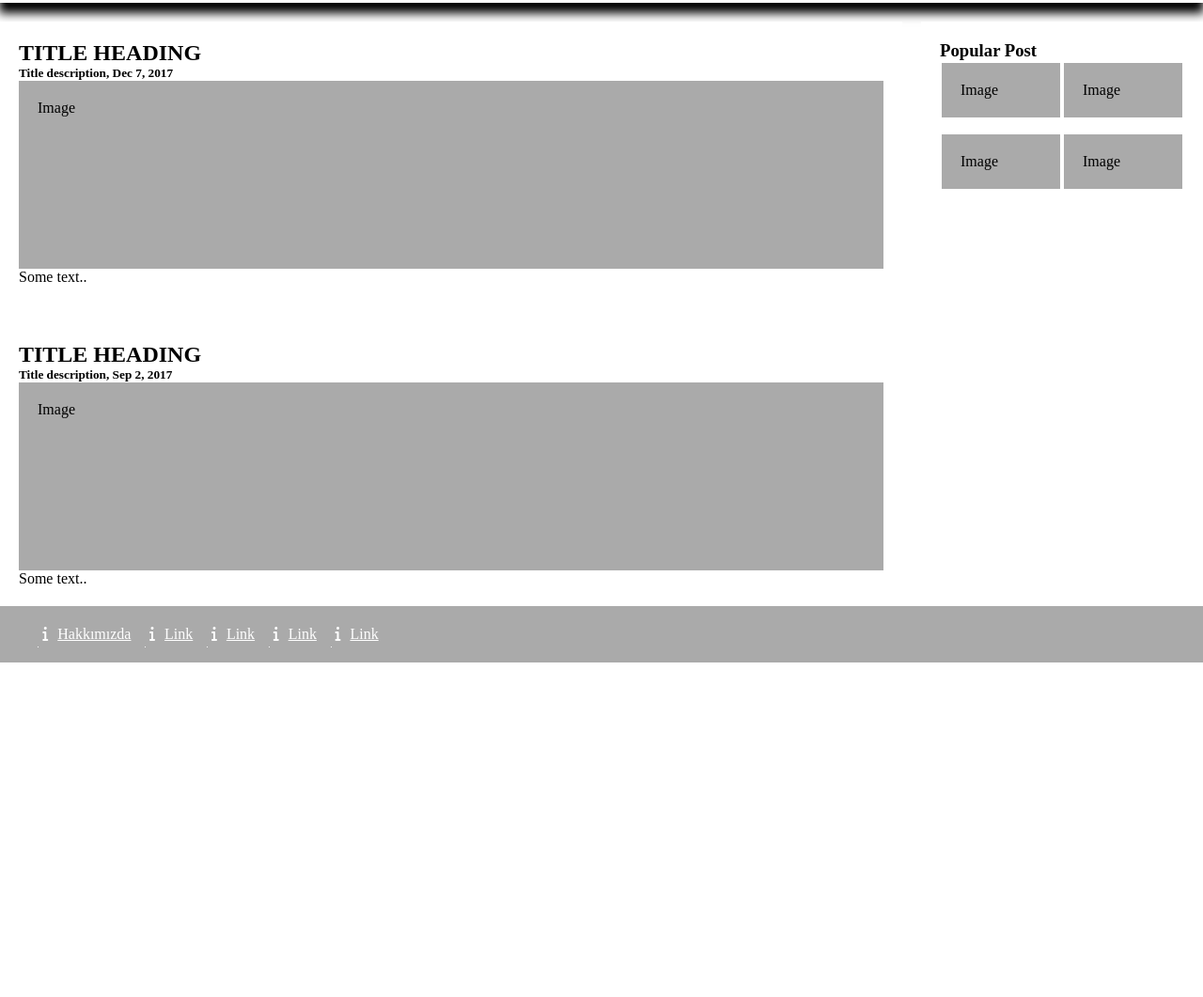
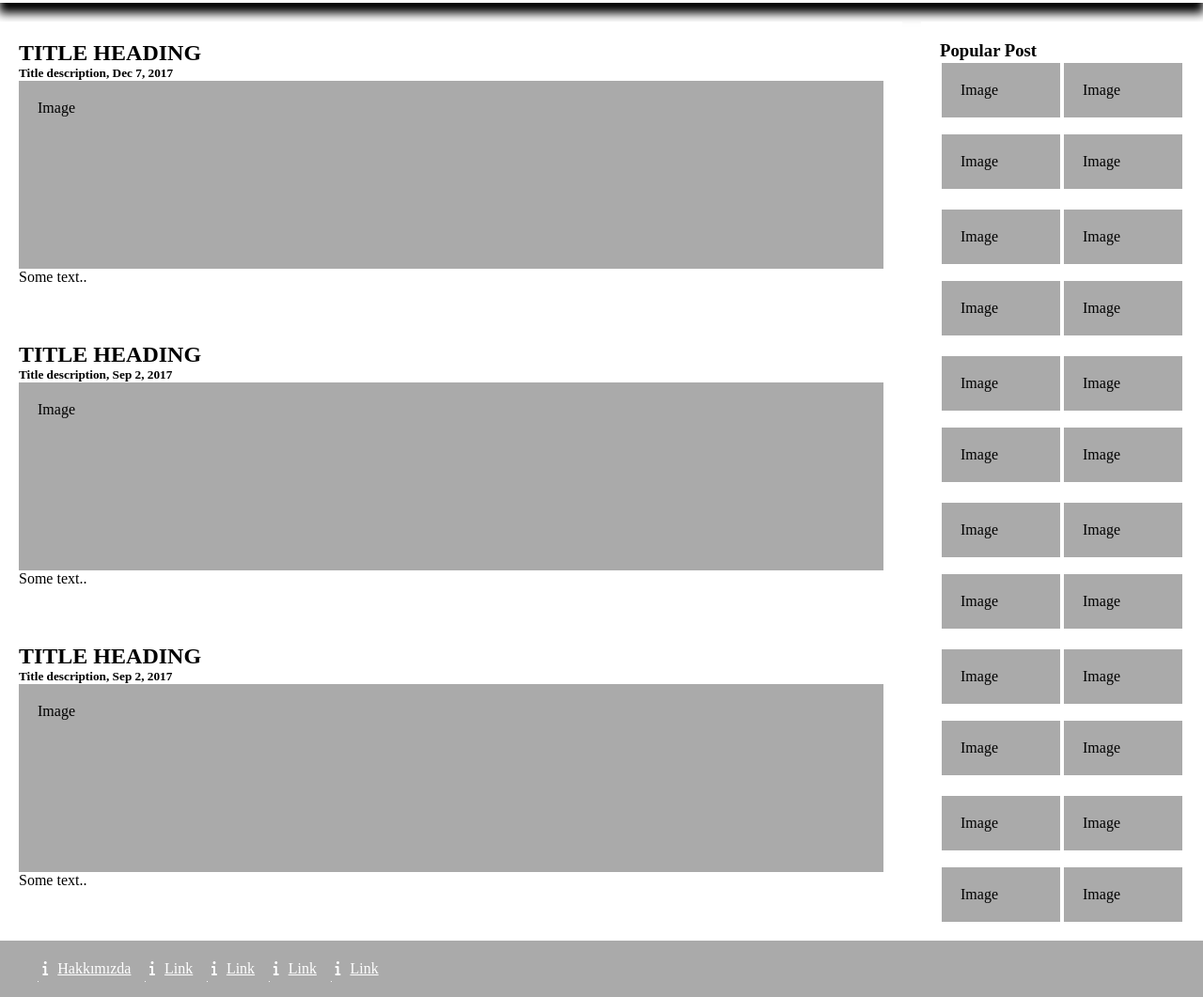
Before and after one commit to dasgrau/blog-website, a website: page public/index.html in a window 1280 px wide. Shown: the part 172-1233 px from the top of the page at 94% size. Before the commit the page ends 877 px from the top, so only its background shows below. Drawn offline with Linux system fonts and the light colour scheme.

Commit message:
son güncelleme
güzel oldu

```diff
--- a/public/index.html
+++ b/public/index.html
@@ -70,6 +70,12 @@
                     <div class="fakeimg" style="height:200px;">Image</div>
                     <p>Some text..</p>
                 </div>
+                <div class="card">
+                  <h2>TITLE HEADING</h2>
+                  <h5>Title description, Sep 2, 2017</h5>
+                  <div class="fakeimg" style="height:200px;">Image</div>
+                  <p>Some text..</p>
+              </div>
             </div>
             <div class="rightcolumn">
                 <div class="card">
@@ -82,6 +88,46 @@
                         <div class="fakeimg">Image</div><br>
                         <div class="fakeimg">Image</div><br>
                     </div>
+                    <div class="popular1">
+                      <div class="fakeimg">Image</div><br>
+                      <div class="fakeimg">Image</div><br>
+                  </div>
+                  <div class="popular2">
+                      <div class="fakeimg">Image</div><br>
+                      <div class="fakeimg">Image</div><br>
+                  </div>
+                  <div class="popular1">
+                    <div class="fakeimg">Image</div><br>
+                    <div class="fakeimg">Image</div><br>
+                </div>
+                <div class="popular2">
+                    <div class="fakeimg">Image</div><br>
+                    <div class="fakeimg">Image</div><br>
+                </div>
+                <div class="popular1">
+                  <div class="fakeimg">Image</div><br>
+                  <div class="fakeimg">Image</div><br>
+              </div>
+              <div class="popular2">
+                  <div class="fakeimg">Image</div><br>
+                  <div class="fakeimg">Image</div><br>
+              </div>
+              <div class="popular1">
+                <div class="fakeimg">Image</div><br>
+                <div class="fakeimg">Image</div><br>
+            </div>
+            <div class="popular2">
+                <div class="fakeimg">Image</div><br>
+                <div class="fakeimg">Image</div><br>
+            </div>
+            <div class="popular1">
+              <div class="fakeimg">Image</div><br>
+              <div class="fakeimg">Image</div><br>
+          </div>
+          <div class="popular2">
+              <div class="fakeimg">Image</div><br>
+              <div class="fakeimg">Image</div><br>
+          </div>
                 </div>
             </div>
         </div>
--- a/scss/_base.scss
+++ b/scss/_base.scss
@@ -2,6 +2,9 @@
     margin: 0%;
     padding: 0%;
     box-sizing: border-box;
+}
+main {
+    min-height:100vh;
 }
 
 .header {
```
Also changed, not shown: public/css/main.css.
